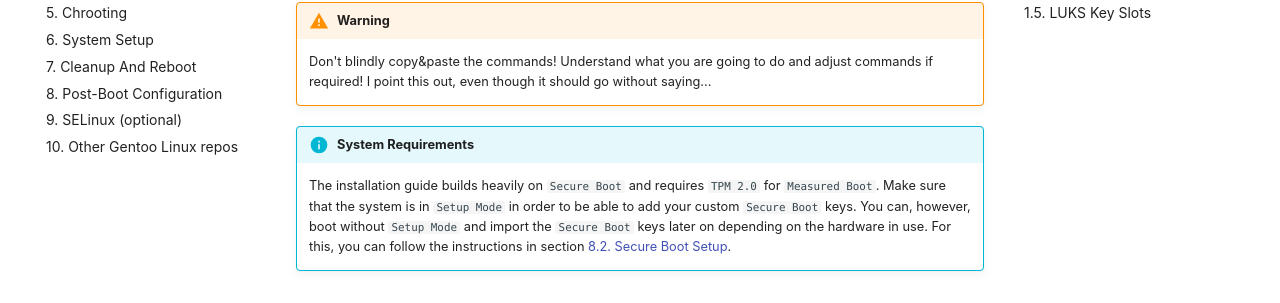
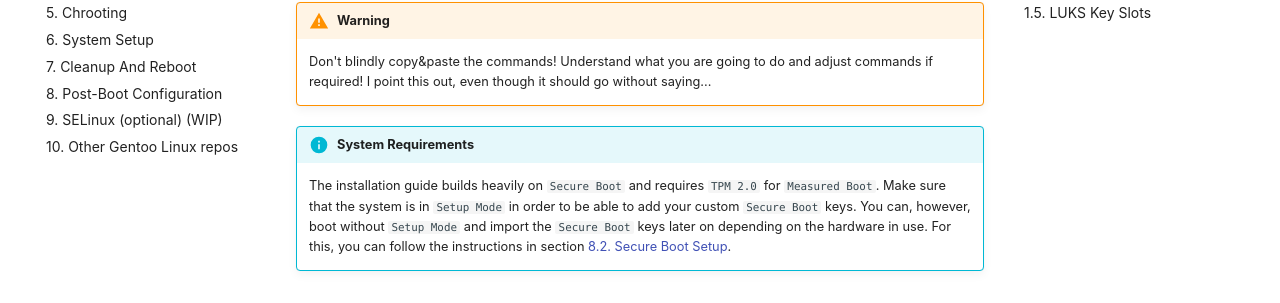
Before and after one commit to duxsco/gentoo-installation, an MkDocs documentation site: the page built from docs/index.md, in a window 1280 px wide. Shown: the part 233-536 px from the top of the page. Built offline with MkDocs 1.6.1 and Material for MkDocs 9.7.7, drawn with Linux system fonts in a browser that asks for light colours; comment, search, counter and statistics services are not loaded.

Commit message:
Declare SELinux chapter as WIP

```diff
--- a/mkdocs.yml
+++ b/mkdocs.yml
@@ -37,5 +37,5 @@ nav:
   - 6. System Setup: system_setup.md
   - 7. Cleanup And Reboot: cleanup_and_reboot.md
   - 8. Post-Boot Configuration: post-boot_configuration.md
-  - 9. SELinux (optional): selinux.md
+  - 9. SELinux (optional) (WIP): selinux.md
   - 10. Other Gentoo Linux repos: other_gentoo_linux_repos.md
```
